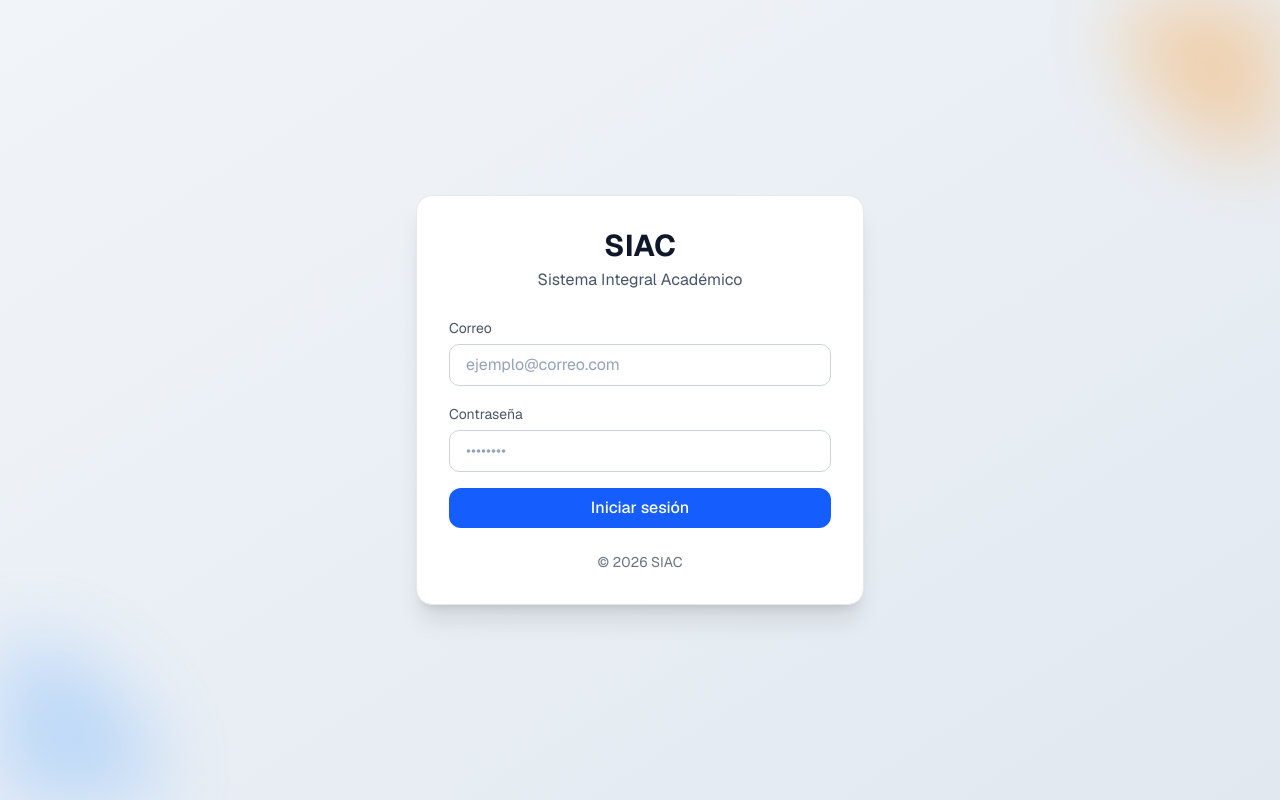
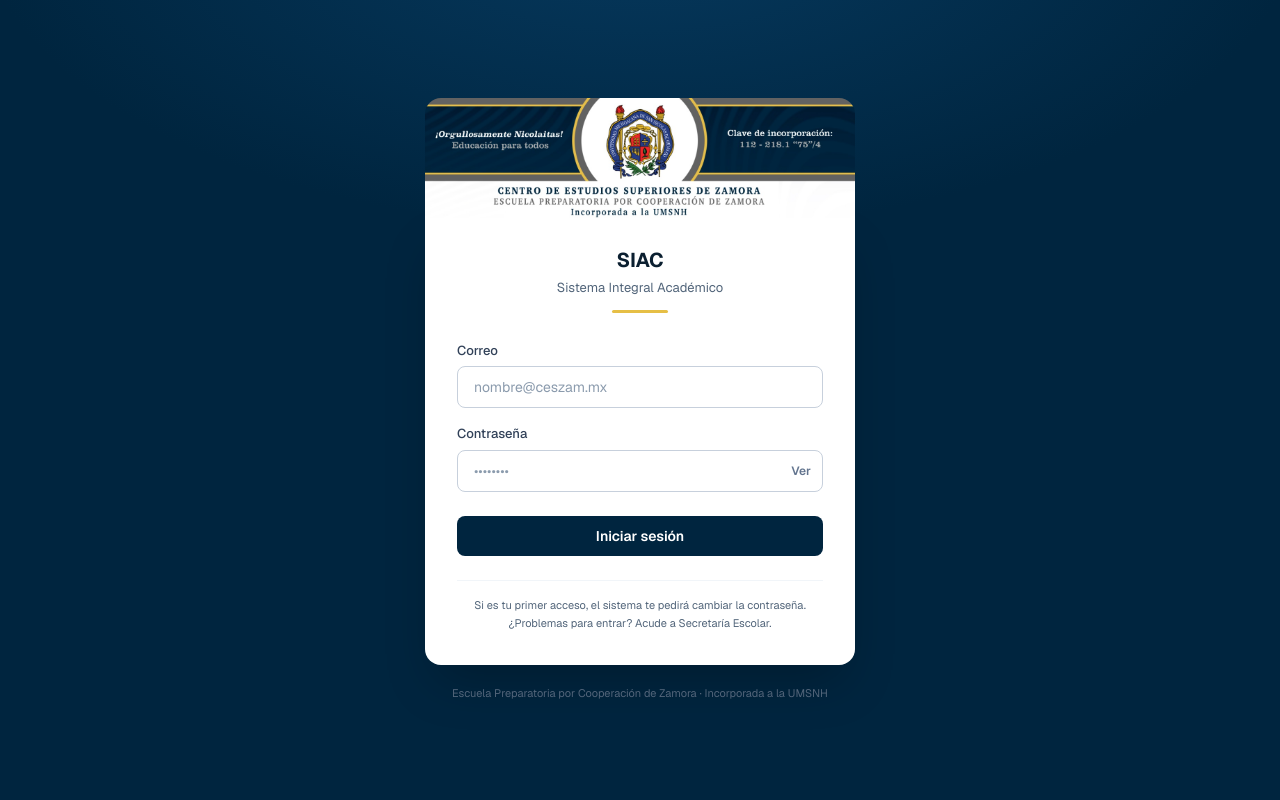
Before and after one commit to moonherrera190306/siac-frontend, a Next.js app: page /login in a window 1280 px wide. Built offline with nearby package versions, Linux system fonts and the light colour scheme; no server answers.

Commit message:
Rediseño con identidad institucional y documentos membretados

```diff
--- a/app/(dashboard)/layout.tsx
+++ b/app/(dashboard)/layout.tsx
@@ -1,6 +1,7 @@
 "use client";
 
 import Link from "next/link";
+import Image from "next/image";
 import { usePathname, useRouter } from "next/navigation";
 import { useEffect, useState } from "react";
 import { API_URL } from "@/lib/config";
@@ -300,8 +301,27 @@ export default function DashboardLayout({
 ],
   };
 
-  const menu =
-    roleMenu[user?.role] || [];
+  const menu = roleMenu[user?.role] || [];
+
+  const ROL: Record<string, string> = {
+    ADMIN: "Administración",
+    DIRECTOR: "Dirección",
+    SECRETARIA: "Secretaría Escolar",
+    CAJA: "Caja",
+    MAESTRO: "Docente",
+    ALUMNO: "Alumno",
+  };
+
+  // Título de la pantalla actual, para el encabezado de escritorio.
+  const actual = menu.find((m: any) => m.path === pathname)?.label ?? "";
+
+  const iniciales = (user?.name ?? "")
+    .trim()
+    .split(/\s+/)
+    .slice(0, 2)
+    .map((p: string) => p[0])
+    .join("")
+    .toUpperCase();
 
   const logout = async () => {
     // 🔐 La cookie httpOnly solo la puede borrar el backend.
@@ -320,22 +340,23 @@ export default function DashboardLayout({
   };
 
   return (
-    <div className="min-h-screen bg-slate-100">
-
+    <div className="min-h-screen" style={{ background: "var(--siac-fondo)" }}>
       {/* ================= BARRA MÓVIL ================= */}
-      <header className="sticky top-0 z-30 flex items-center gap-3 border-b border-slate-200 bg-white px-4 py-3 md:hidden">
+      <header className="siac-sidebar sticky top-0 z-30 flex items-center gap-3 px-4 py-3 md:hidden">
         <button
           onClick={() => setMenuAbierto(true)}
           aria-label="Abrir menú"
-          className="rounded-lg border border-slate-300 px-3 py-1.5 text-lg leading-none text-slate-700"
+          className="rounded-lg border border-white/25 px-3 py-1.5 text-lg leading-none text-white"
         >
           ☰
         </button>
 
-        <span className="text-lg font-bold text-slate-900">SIAC</span>
+        <span className="text-base font-bold tracking-[0.14em] text-white">
+          SIAC
+        </span>
 
-        <span className="ml-auto text-xs font-medium text-slate-500">
-          {user?.role}
+        <span className="ml-auto text-[11px] font-medium text-white/70">
+          {ROL[user?.role] ?? user?.role}
         </span>
       </header>
 
@@ -343,7 +364,7 @@ export default function DashboardLayout({
       {menuAbierto && (
         <div
           onClick={() => setMenuAbierto(false)}
-          className="fixed inset-0 z-40 bg-slate-900/50 md:hidden"
+          className="fixed inset-0 z-40 bg-slate-900/60 md:hidden"
           role="presentation"
         />
       )}
@@ -354,64 +375,77 @@ export default function DashboardLayout({
           margen, no con flex: así no hay forma de que se encimen. */}
       <aside
         className={
-          "fixed inset-y-0 left-0 z-50 flex w-64 flex-col bg-slate-900 text-white transition-transform duration-200 md:translate-x-0 " +
+          "siac-sidebar fixed inset-y-0 left-0 z-50 flex w-64 flex-col transition-transform duration-200 md:translate-x-0 " +
           (menuAbierto ? "translate-x-0" : "-translate-x-full")
         }
       >
-        {/* MARCA */}
-        <div className="flex items-center justify-between border-b border-slate-800 px-5 py-5">
-          <div>
-            <p className="text-2xl font-bold tracking-tight">SIAC</p>
-            <p className="text-[11px] text-slate-400">
-              Sistema Integral Académico
+        {/* MARCA — el escudo de la escuela, no un cuadro de color */}
+        <div className="siac-sidebar-seccion flex items-center gap-3 border-b px-5 py-4">
+          <Image
+            src="/escudo-ceszam.png"
+            alt=""
+            width={361}
+            height={420}
+            className="h-10 w-auto flex-none"
+          />
+
+          <div className="min-w-0">
+            <p className="text-lg font-bold leading-none tracking-[0.14em] text-white">
+              SIAC
+            </p>
+            <p className="mt-1 truncate text-[10.5px] leading-tight text-white/55">
+              Centro de Estudios
+              <br />
+              Superiores de Zamora
             </p>
           </div>
 
           <button
             onClick={() => setMenuAbierto(false)}
             aria-label="Cerrar menú"
-            className="text-2xl leading-none text-slate-400 md:hidden"
+            className="ml-auto text-2xl leading-none text-white/60 md:hidden"
           >
             ×
           </button>
         </div>
 
         {/* USUARIO */}
-        <div className="border-b border-slate-800 px-5 py-4">
-          <p className="truncate text-sm font-semibold">
+        <div className="siac-sidebar-seccion flex items-center gap-3 border-b px-5 py-3.5">
+          <span className="flex h-9 w-9 flex-none items-center justify-center rounded-full bg-white/10 text-xs font-bold text-white">
+            {iniciales || "··"}
+          </span>
+
+          <div className="min-w-0">
+            <p className="truncate text-[13px] font-semibold text-white">
               {user?.name || "Usuario"}
             </p>
-
-          <p className="text-xs text-slate-400">{user?.role}</p>
+            <p className="text-[11px] text-white/55">
+              {ROL[user?.role] ?? user?.role}
+            </p>
+          </div>
         </div>
 
         {/* MENÚ */}
-        <nav className="flex-1 space-y-1 overflow-y-auto px-3 py-4">
-          {menu.map((item: any) => {
-            const activo = pathname === item.path;
-
-            return (
+        <nav className="flex-1 space-y-0.5 overflow-y-auto px-3 py-4">
+          {menu.map((item: any) => (
             <Link
               key={item.path}
               href={item.path}
               className={
-                  "block rounded-lg px-3 py-2 text-sm transition " +
-                  (activo
-                    ? "bg-blue-600 font-medium text-white"
-                    : "text-slate-300 hover:bg-slate-800 hover:text-white")
+                "siac-nav-item" +
+                (pathname === item.path ? " siac-nav-item-activo" : "")
               }
             >
               {item.label}
             </Link>
-            );
-          })}
+          ))}
         </nav>
 
         {/* SALIR */}
-        <div className="border-t border-slate-800 p-3">
+        <div className="siac-sidebar-seccion border-t p-3">
           <button
             onClick={logout}
-            className="w-full rounded-lg border border-slate-700 px-3 py-2 text-sm font-medium text-slate-300 transition hover:bg-slate-800 hover:text-white"
+            className="w-full rounded-lg border border-white/20 px-3 py-2 text-sm font-medium text-white/80 transition hover:bg-white/10 hover:text-white"
           >
             Cerrar sesión
           </button>
@@ -420,9 +454,20 @@ export default function DashboardLayout({
 
       {/* ================= CONTENIDO =================
           `md:ml-64` deja exactamente el ancho del sidebar libre. */}
-      <main className="min-w-0 p-4 md:ml-64 md:p-8">
+      <div className="md:ml-64">
+        {/* Encabezado de escritorio: ubica al usuario sin repetir el menú. */}
+        <header className="hidden items-center gap-3 border-b border-slate-200 bg-white px-8 py-3.5 md:flex">
+          <h2 className="text-sm font-semibold text-slate-800">{actual}</h2>
+
+          <span className="ml-auto text-xs text-slate-400">
+            {ROL[user?.role] ?? user?.role}
+          </span>
+        </header>
+
+        <main className="min-w-0 p-4 md:p-8">
           <div className="mx-auto max-w-7xl space-y-6">{children}</div>
         </main>
       </div>
+    </div>
   );
 }
--- a/app/globals.css
+++ b/app/globals.css
@@ -5,56 +5,62 @@
  * 🎨 TOKENS SIAC / CESZAM
  * =========================================
  *
- * Identidad: azules y grises con toques amarillos.
+ * La paleta sale del papel membretado, muestreada del archivo:
  *
- * Los amarillos son ACENTO: destacan una acción o un dato,
- * nunca son el fondo de una pantalla completa.
+ *   #00253f  azul marino de las bandas
+ *   #e6bf46  dorado del filete
+ *   #626262  gris de la franja
  *
- * Antes cada archivo redefinía sus radios, sombras y colores.
- * Todo eso vive aquí.
+ * El dorado es ACENTO: subraya lo activo o lo importante,
+ * nunca es el fondo de una pantalla completa.
+ *
+ * ⚠️ Estas variables NO se usan con utilidades de Tailwind
+ * (`bg-[var(--x)]`): no siempre se generan y el elemento queda sin
+ * estilo sin que nada avise. Ya pasó con el sidebar y con los avisos.
+ * Para estructura se usan las clases `.siac-*` de más abajo.
  */
 
 :root {
   /* superficies */
-  --siac-fondo: #f1f5f9;
+  --siac-fondo: #eef1f5;
   --siac-superficie: #ffffff;
-  --siac-superficie-alt: #f8fafc;
-  --siac-borde: #e2e8f0;
-  --siac-borde-fuerte: #cbd5e1;
+  --siac-superficie-alt: #f7f9fb;
+  --siac-borde: #e3e8ef;
+  --siac-borde-fuerte: #c7d0dc;
 
   /* tinta */
-  --siac-tinta: #0f172a;
-  --siac-tinta-media: #475569;
-  --siac-tinta-suave: #94a3b8;
+  --siac-tinta: #0b1f30;
+  --siac-tinta-media: #52657a;
+  --siac-tinta-suave: #8b9bad;
 
-  /* azul institucional */
-  --siac-azul: #1d4ed8;
-  --siac-azul-hover: #1e40af;
-  --siac-azul-suave: #eff6ff;
-  --siac-azul-borde: #bfdbfe;
+  /* azul institucional — el del membrete */
+  --siac-marino: #00253f;
+  --siac-marino-claro: #06395e;
+  --siac-marino-hover: #003a63;
+  --siac-azul: #0b5c96;
+  --siac-azul-hover: #084a78;
+  --siac-azul-suave: #eaf2f8;
+  --siac-azul-borde: #b9d5e8;
 
-  /* gris profundo — encabezados y sidebar */
-  --siac-marino: #0f172a;
-  --siac-marino-claro: #1e293b;
+  /* acento dorado — el filete del membrete */
+  --siac-oro: #e6bf46;
+  --siac-oro-fuerte: #a8842a;
+  --siac-oro-suave: #fdf8e9;
+  --siac-oro-borde: #f0dfa4;
 
-  /* acento amarillo */
-  --siac-ambar: #f59e0b;
-  --siac-ambar-fuerte: #b45309;
-  --siac-ambar-suave: #fffbeb;
-  --siac-ambar-borde: #fde68a;
-
-  /* estado — reservados, nunca se usan como color de serie */
+  /* estado */
   --siac-bien: #15803d;
   --siac-bien-suave: #f0fdf4;
-  --siac-alerta: #b45309;
-  --siac-alerta-suave: #fffbeb;
-  --siac-grave: #b91c1c;
-  --siac-grave-suave: #fef2f2;
+  --siac-alerta: #a8842a;
+  --siac-alerta-suave: #fdf8e9;
+  --siac-grave: #b3261e;
+  --siac-grave-suave: #fdf1f0;
 
   /* forma */
-  --siac-radio: 1rem;
-  --siac-radio-sm: 0.625rem;
-  --siac-sombra: 0 1px 2px rgb(15 23 42 / 0.04), 0 1px 3px rgb(15 23 42 / 0.06);
+  --siac-radio: 0.875rem;
+  --siac-radio-sm: 0.5rem;
+  --siac-sombra: 0 1px 2px rgb(0 37 63 / 0.05), 0 2px 8px rgb(0 37 63 / 0.06);
+  --siac-sombra-alta: 0 10px 30px rgb(0 37 63 / 0.13);
 
   /* compatibilidad con lo anterior */
   --background: var(--siac-fondo);
@@ -87,6 +93,7 @@ body {
   background: var(--siac-fondo);
   color: var(--siac-tinta);
   font-family: var(--font-geist-sans), system-ui, -apple-system, sans-serif;
+  -webkit-font-smoothing: antialiased;
 }
 
 h1,
@@ -97,6 +104,7 @@ h5,
 h6 {
   color: var(--siac-tinta);
   margin: 0;
+  letter-spacing: -0.011em;
 }
 
 p {
@@ -111,6 +119,7 @@ textarea {
   color: var(--siac-tinta);
   border: 1px solid var(--siac-borde-fuerte);
   border-radius: var(--siac-radio-sm);
+  transition: border-color 0.15s, box-shadow 0.15s;
 }
 
 input::placeholder,
@@ -122,8 +131,8 @@ input:focus,
 select:focus,
 textarea:focus {
   outline: none;
-  border-color: var(--siac-azul);
-  box-shadow: 0 0 0 3px rgb(29 78 216 / 0.12);
+  border-color: var(--siac-marino);
+  box-shadow: 0 0 0 3px rgb(0 37 63 / 0.12);
 }
 
 /* tablas */
@@ -145,6 +154,162 @@ button {
 }
 
 ::selection {
-  background: var(--siac-azul-borde);
+  background: var(--siac-oro-borde);
   color: var(--siac-marino);
 }
+
+/**
+ * =========================================
+ * 🧱 CLASES DE ESTRUCTURA
+ * =========================================
+ * Escritas en CSS plano a propósito: con utilidades de Tailwind sobre
+ * variables el estilo se pierde en silencio.
+ */
+
+/* ── tarjetas ─────────────────────────────────────────────── */
+.siac-card {
+  background: var(--siac-superficie);
+  border: 1px solid var(--siac-borde);
+  border-radius: var(--siac-radio);
+  box-shadow: var(--siac-sombra);
+}
+
+/* Encabezado de sección: filete dorado arriba, como el papel. */
+.siac-card-titulo {
+  position: relative;
+  overflow: hidden;
+}
+
+.siac-card-titulo::before {
+  content: "";
+  position: absolute;
+  inset: 0 0 auto 0;
+  height: 3px;
+  background: linear-gradient(90deg, var(--siac-marino) 0 60%, var(--siac-oro) 60% 100%);
+}
+
+/* ── botones ──────────────────────────────────────────────── */
+.siac-btn {
+  display: inline-flex;
+  align-items: center;
+  justify-content: center;
+  gap: 0.5rem;
+  padding: 0.55rem 1.1rem;
+  border-radius: var(--siac-radio-sm);
+  border: 1px solid transparent;
+  font-size: 0.875rem;
+  font-weight: 600;
+  cursor: pointer;
+  transition: background 0.15s, border-color 0.15s, color 0.15s;
+}
+
+.siac-btn-primario {
+  background: var(--siac-marino);
+  color: #fff;
+}
+
+.siac-btn-primario:hover:not(:disabled) {
+  background: var(--siac-marino-hover);
+}
+
+.siac-btn-primario:disabled {
+  background: var(--siac-tinta-suave);
+  cursor: not-allowed;
+}
+
+.siac-btn-secundario {
+  background: var(--siac-superficie);
+  border-color: var(--siac-borde-fuerte);
+  color: var(--siac-tinta);
+}
+
+.siac-btn-secundario:hover:not(:disabled) {
+  background: var(--siac-superficie-alt);
+  border-color: var(--siac-marino);
+}
+
+.siac-btn-secundario:disabled {
+  opacity: 0.45;
+  cursor: not-allowed;
+}
+
+/* ── barra lateral ────────────────────────────────────────── */
+.siac-sidebar {
+  background: var(--siac-marino);
+  color: #dbe4ec;
+}
+
+.siac-sidebar-seccion {
+  border-color: rgb(255 255 255 / 0.1);
+}
+
+.siac-nav-item {
+  display: block;
+  text-decoration: none;
+  position: relative;
+  padding: 0.5rem 0.75rem 0.5rem 1rem;
+  border-radius: var(--siac-radio-sm);
+  font-size: 0.875rem;
+  color: #b9c8d6;
+  transition: background 0.15s, color 0.15s;
+}
+
+.siac-nav-item:hover {
+  background: rgb(255 255 255 / 0.07);
+  color: #fff;
+}
+
+/* Lo activo se marca con el dorado del membrete, no con otro azul. */
+.siac-nav-item-activo {
+  background: rgb(255 255 255 / 0.1);
+  color: #fff;
+  font-weight: 600;
+}
+
+.siac-nav-item-activo::before {
+  content: "";
+  position: absolute;
+  left: 0;
+  top: 20%;
+  bottom: 20%;
+  width: 3px;
+  border-radius: 0 3px 3px 0;
+  background: var(--siac-oro);
+}
+
+/* ── etiquetas de estado ──────────────────────────────────── */
+.siac-tag {
+  display: inline-flex;
+  align-items: center;
+  padding: 0.15rem 0.6rem;
+  border-radius: 999px;
+  font-size: 0.75rem;
+  font-weight: 600;
+}
+
+.siac-tag-bien {
+  background: var(--siac-bien-suave);
+  color: var(--siac-bien);
+}
+
+.siac-tag-alerta {
+  background: var(--siac-alerta-suave);
+  color: var(--siac-alerta);
+}
+
+.siac-tag-grave {
+  background: var(--siac-grave-suave);
+  color: var(--siac-grave);
+}
+
+.siac-tag-neutro {
+  background: var(--siac-superficie-alt);
+  color: var(--siac-tinta-media);
+}
+
+/* ── fondo institucional (login) ──────────────────────────── */
+.siac-fondo-marino {
+  background:
+    radial-gradient(1100px 520px at 50% -10%, #06395e 0%, transparent 60%),
+    var(--siac-marino);
+}
--- a/app/login/page.tsx
+++ b/app/login/page.tsx
@@ -2,8 +2,19 @@
 
 import { useState, useEffect } from "react";
 import { useRouter } from "next/navigation";
+import Image from "next/image";
 import { API_URL } from "@/lib/config";
 import { notificar } from "@/lib/notificar";
+
+// Una sola fuente de verdad: la usan el login y el layout.
+const RUTAS: Record<string, string> = {
+  ADMIN: "/administrador/dashboard",
+  ALUMNO: "/alumno/dashboard",
+  CAJA: "/caja/dashboard",
+  DIRECTOR: "/director/dashboard",
+  MAESTRO: "/maestro/dashboard",
+  SECRETARIA: "/secretaria/dashboard",
+};
 
 export default function LoginPage() {
   const router = useRouter();
@@ -11,25 +22,21 @@ export default function LoginPage() {
   const [email, setEmail] = useState("");
   const [password, setPassword] = useState("");
   const [loading, setLoading] = useState(false);
+  const [verClave, setVerClave] = useState(false);
 
-  // 🚀 REDIRECCIÓN AUTOMÁTICA SI YA ESTÁ LOGUEADO
+  // Si ya hay sesión, se entra directo.
   useEffect(() => {
     const guardado = localStorage.getItem("user");
-    const user = JSON.parse(guardado || "{}");
 
-    if (guardado && user.role) {
-      const roleRoutes: any = {
-         ADMIN: "/administrador/dashboard",
-  ALUMNO: "/alumno/dashboard",
-  CAJA: "/caja/dashboard",
-  DIRECTOR: "/director/dashboard",
-  MAESTRO: "/maestro/dashboard",
-  SECRETARIA: "/secretaria/dashboard"
-      };
+    if (!guardado) return;
 
-      router.push(roleRoutes[user.role]);
+    try {
+      const user = JSON.parse(guardado);
+      if (user?.role && RUTAS[user.role]) router.push(RUTAS[user.role]);
+    } catch {
+      localStorage.removeItem("user");
     }
-  }, []);
+  }, [router]);
 
   const handleLogin = async () => {
     if (!email || !password) {
@@ -45,10 +52,8 @@ export default function LoginPage() {
         // 🔐 credentials: "include" es lo que permite al navegador
         // guardar la cookie httpOnly que devuelve el backend.
         credentials: "include",
-        headers: {
-          "Content-Type": "application/json"
-        },
-        body: JSON.stringify({ email, password })
+        headers: { "Content-Type": "application/json" },
+        body: JSON.stringify({ email, password }),
       });
 
       const data = await res.json();
@@ -68,17 +73,7 @@ export default function LoginPage() {
         return;
       }
 
-    const roleRoutes: any = {
-  ADMIN: "/administrador/dashboard",
-  ALUMNO: "/alumno/dashboard",
-  CAJA: "/caja/dashboard",
-  DIRECTOR: "/director/dashboard",
-  MAESTRO: "/maestro/dashboard",
-  SECRETARIA: "/secretaria/dashboard"
-};
-
-      router.push(roleRoutes[data.user.role]);
-
+      router.push(RUTAS[data.user.role] ?? "/");
     } catch (error) {
       console.error(error);
       notificar("Error de conexión con el servidor", "error");
@@ -88,66 +83,105 @@ export default function LoginPage() {
   };
 
   return (
-    <div className="relative flex min-h-screen items-center justify-center bg-gradient-to-br from-slate-100 to-slate-200">
+    <div className="siac-fondo-marino flex min-h-screen items-center justify-center p-4">
+      <div className="w-full max-w-[430px]">
+        {/* El membrete oficial como encabezado: la misma identidad que
+            el alumno ve en sus constancias. */}
+        <div className="overflow-hidden rounded-t-2xl bg-white">
+          <Image
+            src="/membrete-banner.png"
+            alt="Centro de Estudios Superiores de Zamora"
+            width={1236}
+            height={345}
+            priority
+            className="h-auto w-full"
+          />
+        </div>
 
-      <div className="w-full max-w-md rounded-2xl bg-white p-8 shadow-xl border border-gray-200">
-
-        {/* HEADER */}
-        <div className="mb-6 text-center">
-          <h1 className="text-3xl font-bold text-slate-800">
+        <div className="rounded-b-2xl bg-white px-8 pb-8 pt-7 shadow-2xl">
+          <div className="mb-7 text-center">
+            <h1 className="text-xl font-bold tracking-[0.18em] text-[#00253f]">
               SIAC
             </h1>
-          <p className="text-gray-500 mt-1">
+
+            <p className="mt-1 text-[13px] text-slate-500">
               Sistema Integral Académico
             </p>
+
+            <span className="mx-auto mt-3 block h-[3px] w-14 rounded-full bg-[#e6bf46]" />
           </div>
 
-        {/* FORM */}
           <div className="space-y-4">
+            <div>
+              <label
+                htmlFor="correo"
+                className="mb-1.5 block text-[13px] font-medium text-slate-700"
+              >
+                Correo
+              </label>
 
-          <div>
-            <label className="text-sm text-gray-600">Correo</label>
               <input
+                id="correo"
                 type="email"
-              placeholder="ejemplo@correo.com"
-              className="w-full mt-1 rounded-xl border border-gray-300 px-4 py-2 focus:outline-none focus:ring-2 focus:ring-blue-500"
+                autoComplete="username"
+                placeholder="nombre@ceszam.mx"
+                className="w-full px-4 py-2.5 text-sm"
                 value={email}
                 onChange={(e) => setEmail(e.target.value)}
+                onKeyDown={(e) => e.key === "Enter" && handleLogin()}
               />
             </div>
 
             <div>
-            <label className="text-sm text-gray-600">Contraseña</label>
+              <label
+                htmlFor="clave"
+                className="mb-1.5 block text-[13px] font-medium text-slate-700"
+              >
+                Contraseña
+              </label>
+
+              <div className="relative">
                 <input
-              type="password"
+                  id="clave"
+                  type={verClave ? "text" : "password"}
+                  autoComplete="current-password"
                   placeholder="••••••••"
-              className="w-full mt-1 rounded-xl border border-gray-300 px-4 py-2 focus:outline-none focus:ring-2 focus:ring-blue-500"
+                  className="w-full py-2.5 pl-4 pr-16 text-sm"
                   value={password}
                   onChange={(e) => setPassword(e.target.value)}
+                  onKeyDown={(e) => e.key === "Enter" && handleLogin()}
                 />
+
+                <button
+                  type="button"
+                  onClick={() => setVerClave((v) => !v)}
+                  className="absolute right-3 top-1/2 -translate-y-1/2 text-xs font-semibold text-slate-500 hover:text-[#00253f]"
+                >
+                  {verClave ? "Ocultar" : "Ver"}
+                </button>
+              </div>
             </div>
 
             <button
               onClick={handleLogin}
               disabled={loading}
-            className="w-full rounded-xl bg-blue-600 py-2 font-medium text-white transition hover:bg-blue-700 disabled:bg-gray-400"
+              className="siac-btn siac-btn-primario mt-2 w-full py-2.5"
             >
-            {loading ? "Entrando..." : "Iniciar sesión"}
+              {loading ? "Entrando…" : "Iniciar sesión"}
             </button>
-
           </div>
 
-        {/* FOOTER */}
-        <div className="mt-6 text-center text-sm text-gray-500">
-          © 2026 SIAC
+          <p className="mt-6 border-t border-slate-100 pt-4 text-center text-[11px] leading-relaxed text-slate-400">
+            Si es tu primer acceso, el sistema te pedirá cambiar la contraseña.
+            <br />
+            ¿Problemas para entrar? Acude a Secretaría Escolar.
+          </p>
         </div>
 
+        <p className="mt-5 text-center text-[11px] text-white/45">
+          Escuela Preparatoria por Cooperación de Zamora · Incorporada a la UMSNH
+        </p>
       </div>
-
-      {/* DECORACIÓN */}
-      <div className="absolute top-0 right-0 h-40 w-40 bg-orange-400 rounded-bl-full opacity-30 blur-2xl"></div>
-      <div className="absolute bottom-0 left-0 h-40 w-40 bg-blue-400 rounded-tr-full opacity-30 blur-2xl"></div>
-
     </div>
   );
 }
```
Also changed, not shown: public/escudo-ceszam.png (added), public/membrete-banner.png (added). Lines whose indentation alone changed are shown as unchanged.
